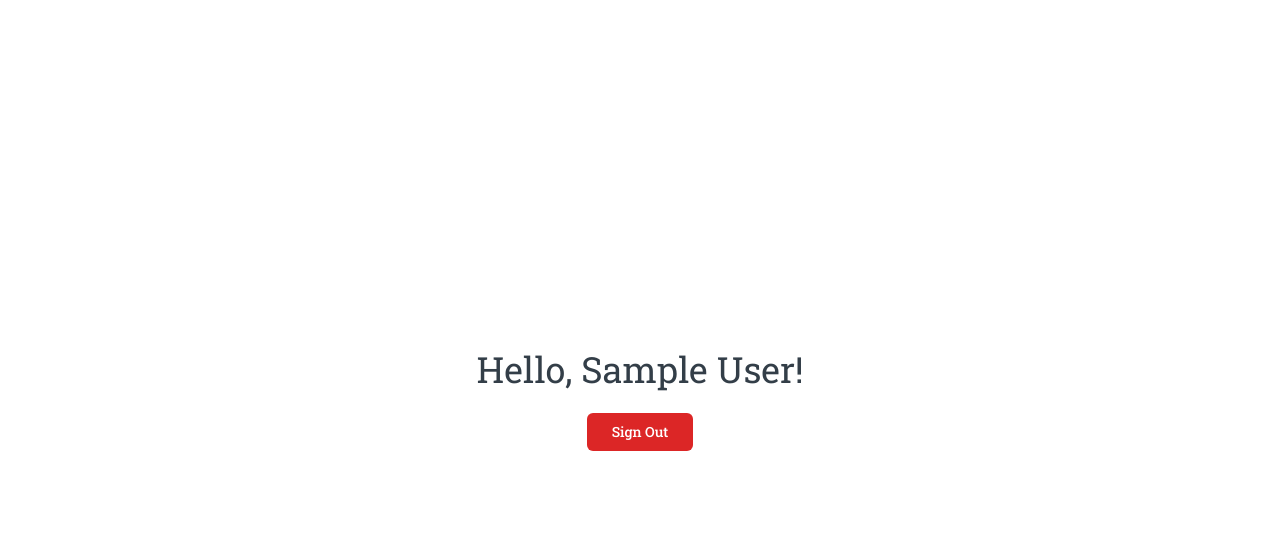
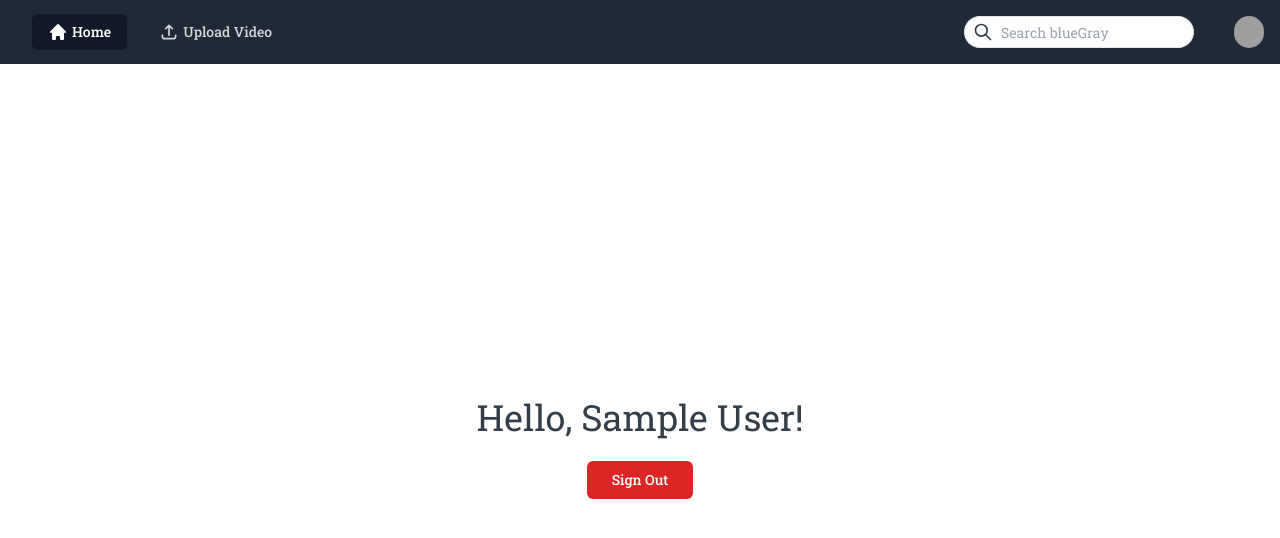
Before and after one commit to ahmmedabir9/video-sharing-frontend, a React (Create React App) app: page / in a window 1280 px wide. Shown: the top 538 px of the page. Built offline with nearby package versions, Linux system fonts and the light colour scheme; sample sign-in values are in the browser's storage; grey boxes are pictures that could not be loaded.

Commit message:
Top Navigation Bar

```diff
--- a/src/App.js
+++ b/src/App.js
@@ -29,7 +29,6 @@ const App = () => {
   return (
     <div>
       <Router>
-        {/* <TopBar /> */}
         <ToastContainer />
         <ScrollToTop />
         <Switch>
--- a/src/Components/Header/TopBar.jsx
+++ b/src/Components/Header/TopBar.jsx
@@ -1,145 +1,266 @@
-import React from "react";
-import AppBar from "@material-ui/core/AppBar";
-import Toolbar from "@material-ui/core/Toolbar";
-import IconButton from "@material-ui/core/IconButton";
-import Typography from "@material-ui/core/Typography";
-import Badge from "@material-ui/core/Badge";
-import MenuItem from "@material-ui/core/MenuItem";
-import Menu from "@material-ui/core/Menu";
-import MenuIcon from "@material-ui/icons/Menu";
-import AccountCircle from "@material-ui/icons/AccountCircle";
-import MailIcon from "@material-ui/icons/Mail";
-import NotificationsIcon from "@material-ui/icons/Notifications";
-import MoreIcon from "@material-ui/icons/MoreVert";
+import React, { useContext, useEffect, useRef, useState } from "react";
+import { Link } from "react-router-dom";
+import { AuthContext } from "../../Providers/AuthProvider";
+const TopBar = ({ active }) => {
+  const { user, setUser, authLoading } = useContext(AuthContext);
+  const [openUserMenu, setOpenUserMenu] = useState(false);
+  const [openMobileMenu, setOpenMobileMenu] = useState(false);
 
-const TopBar = () => {
-  const [anchorEl, setAnchorEl] = React.useState(null);
-  const [mobileMoreAnchorEl, setMobileMoreAnchorEl] = React.useState(null);
-
-  const isMenuOpen = Boolean(anchorEl);
-  const isMobileMenuOpen = Boolean(mobileMoreAnchorEl);
-
-  const handleProfileMenuOpen = (event) => {
-    setAnchorEl(event.currentTarget);
+  const handleSignOut = async () => {
+    console.log("loged out");
+    localStorage.removeItem("auth_token");
+    setUser(null);
   };
 
-  const handleMobileMenuClose = () => {
-    setMobileMoreAnchorEl(null);
+  const [isSticky, setSticky] = useState(false);
+  const ref = useRef(null);
+  const handleScroll = () => {
+    if (ref.current) {
+      setSticky(ref.current.getBoundingClientRect().top <= 0);
+    }
   };
 
-  const handleMenuClose = () => {
-    setAnchorEl(null);
-    handleMobileMenuClose();
-  };
+  useEffect(() => {
+    window.addEventListener("scroll", handleScroll);
 
-  const handleMobileMenuOpen = (event) => {
-    setMobileMoreAnchorEl(event.currentTarget);
-  };
-
-  const menuId = "primary-search-account-menu";
-  const renderMenu = (
-    <Menu
-      anchorEl={anchorEl}
-      anchorOrigin={{ vertical: "top", horizontal: "right" }}
-      id={menuId}
-      keepMounted
-      transformOrigin={{ vertical: "top", horizontal: "right" }}
-      open={isMenuOpen}
-      onClose={handleMenuClose}
-    >
-      <MenuItem onClick={handleMenuClose}>Profile</MenuItem>
-      <MenuItem onClick={handleMenuClose}>My account</MenuItem>
-    </Menu>
-  );
-
-  const mobileMenuId = "primary-search-account-menu-mobile";
-  const renderMobileMenu = (
-    <Menu
-      anchorEl={mobileMoreAnchorEl}
-      anchorOrigin={{ vertical: "top", horizontal: "right" }}
-      id={mobileMenuId}
-      keepMounted
-      transformOrigin={{ vertical: "top", horizontal: "right" }}
-      open={isMobileMenuOpen}
-      onClose={handleMobileMenuClose}
-    >
-      <MenuItem>
-        <IconButton aria-label="show 4 new mails" color="inherit">
-          <Badge badgeContent={4} color="secondary">
-            <MailIcon />
-          </Badge>
-        </IconButton>
-        <p>Messages</p>
-      </MenuItem>
-      <MenuItem>
-        <IconButton aria-label="show 11 new notifications" color="inherit">
-          <Badge badgeContent={11} color="secondary">
-            <NotificationsIcon />
-          </Badge>
-        </IconButton>
-        <p>Notifications</p>
-      </MenuItem>
-      <MenuItem onClick={handleProfileMenuOpen}>
-        <IconButton
-          aria-label="account of current user"
-          aria-controls="primary-search-account-menu"
-          aria-haspopup="true"
-          color="inherit"
-        >
-          <AccountCircle />
-        </IconButton>
-        <p>Profile</p>
-      </MenuItem>
-    </Menu>
-  );
+    return () => {
+      window.removeEventListener("scroll", () => handleScroll);
+    };
+  }, []);
 
   return (
-    <div>
-      <AppBar position="static">
-        <Toolbar>
-          <IconButton edge="start" color="inherit" className="mobileSection">
-            <MenuIcon />
-          </IconButton>
-          <Typography variant="h6">REACT.JS</Typography>
+    <div className={`sticky-wrapper${isSticky ? " sticky" : ""}`} ref={ref}>
+      <nav className="bg-gray-800 sticky-inner">
+        <div className="max-w-7xl mx-auto px-2 sm:px-6 lg:px-8">
+          <div className="relative flex items-center justify-between h-16">
+            <div className="absolute inset-y-0 left-0 flex items-center sm:hidden">
+              <button
+                type="button"
+                onClick={() => setOpenMobileMenu(!openMobileMenu)}
+                className="inline-flex items-center justify-center p-2 rounded-md text-gray-400 hover:text-white hover:bg-gray-700 focus:outline-none focus:ring-2 focus:ring-inset focus:ring-white"
+                aria-controls="mobile-menu"
+                aria-expanded="false"
+              >
+                <span className="sr-only">Open main menu</span>
 
-          <div className="flex-grow-1" />
-          <div className="desktopSection">
-            <IconButton aria-label="show 4 new mails" color="inherit">
-              <Badge badgeContent={26} color="secondary">
-                <MailIcon />
-              </Badge>
-            </IconButton>
-            <IconButton aria-label="show 17 new notifications" color="inherit">
-              <Badge badgeContent={78} color="secondary">
-                <NotificationsIcon />
-              </Badge>
-            </IconButton>
-            <IconButton
-              edge="end"
-              aria-label="account of current user"
-              aria-controls={menuId}
-              aria-haspopup="true"
-              onClick={handleProfileMenuOpen}
-              color="inherit"
-            >
-              <AccountCircle />
-            </IconButton>
+                <svg
+                  className="block h-6 w-6"
+                  xmlns="http://www.w3.org/2000/svg"
+                  fill="none"
+                  viewBox="0 0 24 24"
+                  stroke="currentColor"
+                  aria-hidden="true"
+                >
+                  <path
+                    stroke-linecap="round"
+                    stroke-linejoin="round"
+                    stroke-width="2"
+                    d="M4 6h16M4 12h16M4 18h16"
+                  />
+                </svg>
+
+                <svg
+                  className="hidden h-6 w-6"
+                  xmlns="http://www.w3.org/2000/svg"
+                  fill="none"
+                  viewBox="0 0 24 24"
+                  stroke="currentColor"
+                  aria-hidden="true"
+                >
+                  <path
+                    stroke-linecap="round"
+                    stroke-linejoin="round"
+                    stroke-width="2"
+                    d="M6 18L18 6M6 6l12 12"
+                  />
+                </svg>
+              </button>
+            </div>
+            <div className="flex-1 flex items-center justify-center sm:items-stretch sm:justify-start">
+              <div className="hidden sm:block sm:ml-6">
+                <div className="flex space-x-4">
+                  <Link
+                    to="/"
+                    className={
+                      active === "home"
+                        ? "bg-gray-900 text-white px-3 py-2 rounded-md text-sm font-medium flex"
+                        : "text-gray-300 hover:bg-gray-700 hover:text-white px-3 py-2 rounded-md text-sm font-medium flex"
+                    }
+                    aria-current="page"
+                  >
+                    <svg
+                      xmlns="http://www.w3.org/2000/svg"
+                      class="h-5 w-5 mr-1"
+                      viewBox="0 0 20 20"
+                      fill="currentColor"
+                    >
+                      <path d="M10.707 2.293a1 1 0 00-1.414 0l-7 7a1 1 0 001.414 1.414L4 10.414V17a1 1 0 001 1h2a1 1 0 001-1v-2a1 1 0 011-1h2a1 1 0 011 1v2a1 1 0 001 1h2a1 1 0 001-1v-6.586l.293.293a1 1 0 001.414-1.414l-7-7z" />
+                    </svg>
+                    Home
+                  </Link>
+
+                  <Link
+                    to="/upload-video"
+                    className={
+                      active === "upload-video"
+                        ? "bg-gray-900 text-white px-3 py-2 rounded-md text-sm font-medium flex"
+                        : "text-gray-300 hover:bg-gray-700 hover:text-white px-3 py-2 rounded-md text-sm font-medium flex"
+                    }
+                  >
+                    <svg
+                      xmlns="http://www.w3.org/2000/svg"
+                      class="h-5 w-5 mr-1"
+                      fill="none"
+                      viewBox="0 0 24 24"
+                      stroke="currentColor"
+                    >
+                      <path
+                        stroke-linecap="round"
+                        stroke-linejoin="round"
+                        stroke-width="2"
+                        d="M4 16v1a3 3 0 003 3h10a3 3 0 003-3v-1m-4-8l-4-4m0 0L8 8m4-4v12"
+                      />
+                    </svg>
+                    Upload Video
+                  </Link>
+                </div>
+              </div>
+            </div>
+            <div className="absolute inset-y-0 right-0 flex items-center pr-2 sm:static sm:inset-auto sm:ml-6 sm:pr-0">
+              <div class="relative flex w-full sm:w-7/12 md:w-8/12 lg:w-11/12 px-4 flex-wrap items-stretch lg:ml-auto">
+                <div class="flex">
+                  <span class="font-normal leading-snug flex text-center white-space-no-wrap border border-solid border-blueGray-600 rounded-full text-sm bg-white items-center rounded-r-none pl-2 py-1 text-blueGray-800 border-r-0 placeholder-blueGray-300">
+                    <svg
+                      xmlns="http://www.w3.org/2000/svg"
+                      class="h-5 w-5"
+                      fill="none"
+                      viewBox="0 0 24 24"
+                      stroke="currentColor"
+                    >
+                      <path
+                        stroke-linecap="round"
+                        stroke-linejoin="round"
+                        stroke-width="2"
+                        d="M21 21l-6-6m2-5a7 7 0 11-14 0 7 7 0 0114 0z"
+                      />
+                    </svg>
+                  </span>
+                </div>
+                <input
+                  type="text"
+                  class="px-2 py-1 h-8 border border-solid  border-blueGray-600 rounded-full text-sm leading-snug text-blueGray-700 bg-white shadow-none outline-none focus:outline-none w-full font-normal rounded-l-none flex-1 border-l-0 placeholder-blueGray-300"
+                  placeholder="Search blueGray"
+                />
+              </div>
+
+              <div className="ml-3 relative">
+                <div>
+                  <button
+                    type="button"
+                    onClick={() => setOpenUserMenu(!openUserMenu)}
+                    className="bg-gray-800 flex text-sm rounded-full focus:outline-none focus:ring-2 focus:ring-offset-2 focus:ring-offset-gray-800 focus:ring-white"
+                    id="user-menu-button"
+                    aria-expanded="false"
+                    aria-haspopup="true"
+                  >
+                    <span className="sr-only">Open user menu</span>
+                    <img
+                      className="h-8 w-8 rounded-full"
+                      src="https://images.unsplash.com/photo-1472099645785-5658abf4ff4e?ixlib=rb-1.2.1&ixid=eyJhcHBfaWQiOjEyMDd9&auto=format&fit=facearea&facepad=2&w=256&h=256&q=80"
+                      alt=""
+                    />
+                  </button>
+                </div>
+
+                {openUserMenu && (
+                  <div
+                    onClick={() => setOpenUserMenu(!openUserMenu)}
+                    onBlur={() => setOpenUserMenu(false)}
+                    className="origin-top-right absolute right-0 mt-2 w-48 rounded-md shadow-lg py-1 bg-white ring-1 ring-black ring-opacity-5 focus:outline-none"
+                  >
+                    <Link
+                      to="/profile"
+                      className="block px-4 py-2 text-sm text-gray-700"
+                      role="menuitem"
+                      tabindex="-1"
+                      id="user-menu-item-0"
+                    >
+                      Your Profile
+                    </Link>
+
+                    <button
+                      onClick={() => handleSignOut()}
+                      className="block px-4 py-2 text-sm text-gray-700"
+                      role="menuitem"
+                      type="button"
+                    >
+                      Sign out
+                    </button>
+                  </div>
+                )}
+              </div>
+            </div>
           </div>
-          <div className="mobileSection">
-            <IconButton
-              aria-label="show more"
-              aria-controls={mobileMenuId}
-              aria-haspopup="true"
-              onClick={handleMobileMenuOpen}
-              color="inherit"
-            >
-              <MoreIcon />
-            </IconButton>
+        </div>
+
+        {openMobileMenu && (
+          <div
+            onClick={() => setOpenMobileMenu(!openMobileMenu)}
+            onBlur={() => {
+              setOpenMobileMenu(false);
+            }}
+            className="sm:hidden"
+            id="mobile-menu"
+          >
+            <div className="px-2 pt-2 pb-3 space-y-1">
+              <Link
+                to="#"
+                className={
+                  active === "home"
+                    ? "bg-gray-900 text-white block px-3 py-2 rounded-md text-base font-medium flex"
+                    : "text-gray-300 hover:bg-gray-700 hover:text-white block px-3 py-2 rounded-md text-base font-medium flex"
+                }
+                aria-current="page"
+              >
+                <svg
+                  xmlns="http://www.w3.org/2000/svg"
+                  class="h-5 w-5 mr-1"
+                  viewBox="0 0 20 20"
+                  fill="currentColor"
+                >
+                  <path d="M10.707 2.293a1 1 0 00-1.414 0l-7 7a1 1 0 001.414 1.414L4 10.414V17a1 1 0 001 1h2a1 1 0 001-1v-2a1 1 0 011-1h2a1 1 0 011 1v2a1 1 0 001 1h2a1 1 0 001-1v-6.586l.293.293a1 1 0 001.414-1.414l-7-7z" />
+                </svg>
+                Home
+              </Link>
+
+              <Link
+                to="#"
+                className={
+                  active === "upload-video"
+                    ? "bg-gray-900 text-white block px-3 py-2 rounded-md text-base font-medium flex"
+                    : "text-gray-300 hover:bg-gray-700 hover:text-white block px-3 py-2 rounded-md text-base font-medium flex"
+                }
+              >
+                <svg
+                  xmlns="http://www.w3.org/2000/svg"
+                  class="h-5 w-5 mr-1"
+                  fill="none"
+                  viewBox="0 0 24 24"
+                  stroke="currentColor"
+                >
+                  <path
+                    stroke-linecap="round"
+                    stroke-linejoin="round"
+                    stroke-width="2"
+                    d="M4 16v1a3 3 0 003 3h10a3 3 0 003-3v-1m-4-8l-4-4m0 0L8 8m4-4v12"
+                  />
+                </svg>
+                Upload Video
+              </Link>
+            </div>
           </div>
-        </Toolbar>
-      </AppBar>
-      {renderMobileMenu}
-      {renderMenu}
+        )}
+      </nav>
     </div>
   );
 };
--- a/src/Pages/HomePage/HomePage.jsx
+++ b/src/Pages/HomePage/HomePage.jsx
@@ -1,5 +1,6 @@
 import React, { useContext } from "react";
 import { Redirect } from "react-router-dom";
+import TopBar from "../../Components/Header/TopBar";
 import { AuthContext } from "../../Providers/AuthProvider";
 
 const HomePage = ({ history }) => {
@@ -14,6 +15,8 @@ const HomePage = ({ history }) => {
   };
 
   return (
+    <div>
+      <TopBar active="home" />
       <div maxWidth="lg">
         <div className="d-flex flex-column justify-center text-center vh-100">
           <h2 className="text-4xl mb-4">Hello, {user?.name}!</h2>
@@ -27,6 +30,7 @@ const HomePage = ({ history }) => {
           </div>
         </div>
       </div>
+    </div>
   );
 };
 
--- a/src/index.css
+++ b/src/index.css
@@ -1049,3 +1049,34 @@ body {
     display: none !important;
   }
 }
+
+::-webkit-scrollbar {
+  -webkit-appearance: none;
+}
+::-webkit-scrollbar:vertical {
+  width: 4px;
+}
+::-webkit-scrollbar:horizontal {
+  height: 4px;
+}
+::-webkit-scrollbar-thumb {
+  background-color: #1f2937;
+  border-radius: 0px;
+}
+::-webkit-scrollbar-track {
+  border-radius: 0px;
+  background-color: #eee;
+}
+
+.sticky-wrapper {
+  position: relative;
+  height: 3rem; /* We need to change this value */
+}
+
+.sticky .sticky-inner {
+  position: fixed;
+  top: 0;
+  left: 0;
+  right: 0;
+  z-index: 1;
+}
```
Also changed, not shown: src/Pages/LoginPage/Components/LoginComponent.jsx (+7 -0 lines). Lines whose indentation alone changed are shown as unchanged.
